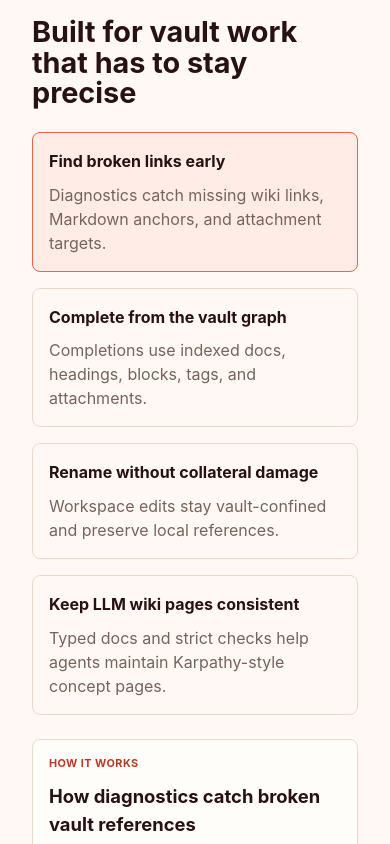
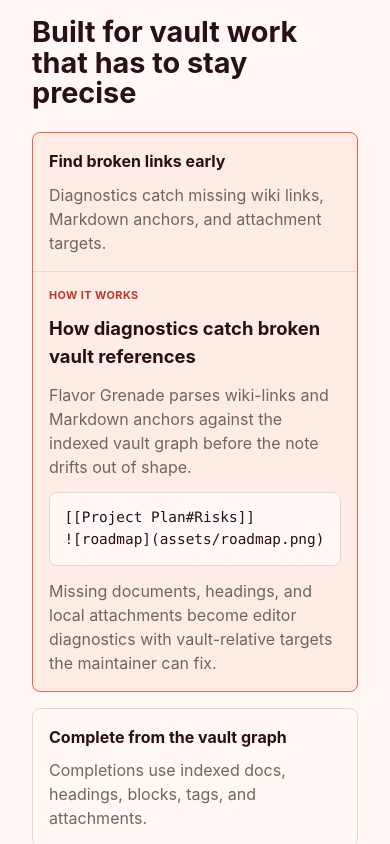
Before and after one commit to alisonaquinas/flavor-grenade-lsp, a Svelte app in the folder website/: page / in a window 390 px wide. Shown: the part 1140-1984 px from the top of the page. Built offline with nearby package versions, Linux system fonts and the light colour scheme.

Commit message:
fix: expand mobile feature cards inline

```diff
--- a/website/src/App.svelte
+++ b/website/src/App.svelte
@@ -214,17 +214,33 @@
       <h2 id="feature-title">Built for vault work that has to stay precise</h2>
       <div class="feature-list">
         {#each featureHighlights as feature (feature.title)}
+          <div
+            class="feature-card"
+            class:selected={selectedFeatureSignal === feature.signal}
+          >
             <button
               class={`feature-item ${feature.signal}`}
               class:selected={selectedFeatureSignal === feature.signal}
               type="button"
               aria-pressed={selectedFeatureSignal === feature.signal}
+              aria-expanded={selectedFeatureSignal === feature.signal}
               aria-controls="feature-detail"
               on:click={() => selectFeature(feature.signal)}
             >
               <h3>{feature.title}</h3>
               <p>{feature.description}</p>
             </button>
+
+            {#if selectedFeatureSignal === feature.signal}
+              <div class="mobile-feature-detail">
+                <p class="eyebrow">How it works</p>
+                <h3>{feature.detail.title}</h3>
+                <p>{feature.detail.summary}</p>
+                <pre><code>{feature.detail.markdownExample.join('\n')}</code></pre>
+                <p>{feature.detail.outcome}</p>
+              </div>
+            {/if}
+          </div>
         {/each}
       </div>
 
--- a/website/src/styles/global.scss
+++ b/website/src/styles/global.scss
@@ -342,6 +342,11 @@ p {
   grid-template-columns: repeat(4, minmax(0, 1fr));
 }
 
+.feature-card {
+  display: grid;
+  min-width: 0;
+}
+
 .feature-item {
   background: transparent;
   border: 1px solid var(--line);
@@ -354,6 +359,7 @@ p {
   overflow-wrap: anywhere;
   padding: 1rem;
   text-align: left;
+  width: 100%;
 }
 
 .feature-item h3 {
@@ -377,7 +383,8 @@ p {
   background: color-mix(in srgb, var(--brand-100) 55%, transparent);
 }
 
-.feature-detail {
+.feature-detail,
+.mobile-feature-detail {
   background: var(--surface-raised);
   border: 1px solid var(--line);
   border-radius: 8px;
@@ -389,17 +396,24 @@ p {
   padding: clamp(1rem, 3vw, 1.4rem);
 }
 
-.feature-detail h3 {
+.mobile-feature-detail {
+  display: none;
+}
+
+.feature-detail h3,
+.mobile-feature-detail h3 {
   color: var(--ink-strong);
   font-size: 1.15rem;
   margin: 0;
 }
 
-.feature-detail p:not(.eyebrow) {
+.feature-detail p:not(.eyebrow),
+.mobile-feature-detail p:not(.eyebrow) {
   color: var(--muted);
 }
 
-.feature-detail pre {
+.feature-detail pre,
+.mobile-feature-detail pre {
   background: var(--surface);
   border: 1px solid var(--line);
   border-radius: 8px;
@@ -409,7 +423,8 @@ p {
   padding: 0.9rem;
 }
 
-.feature-detail code {
+.feature-detail code,
+.mobile-feature-detail code {
   color: var(--ink-strong);
   font-family: "SFMono-Regular", Consolas, "Liberation Mono", monospace;
   font-size: 0.9rem;
@@ -667,6 +682,31 @@ p {
     justify-content: flex-start;
   }
 
+  .feature-detail {
+    display: none;
+  }
+
+  .feature-card.selected {
+    background: color-mix(in srgb, var(--brand-100) 55%, transparent);
+    border: 1px solid var(--brand-500);
+    border-radius: 8px;
+    overflow: hidden;
+  }
+
+  .feature-card.selected .feature-item.selected {
+    background: transparent;
+    border: 0;
+    border-bottom: 1px solid var(--line);
+    border-radius: 0;
+  }
+
+  .feature-card.selected .mobile-feature-detail {
+    background: transparent;
+    border: 0;
+    border-radius: 0;
+    display: grid;
+  }
+
   .docs-page {
     max-inline-size: 100vw;
     padding-inline: clamp(1.25rem, 5vw, 2rem);
```
Also changed, not shown: 10 other files (tests, documents, lock files or other folders). Lines whose indentation alone changed are shown as unchanged.
